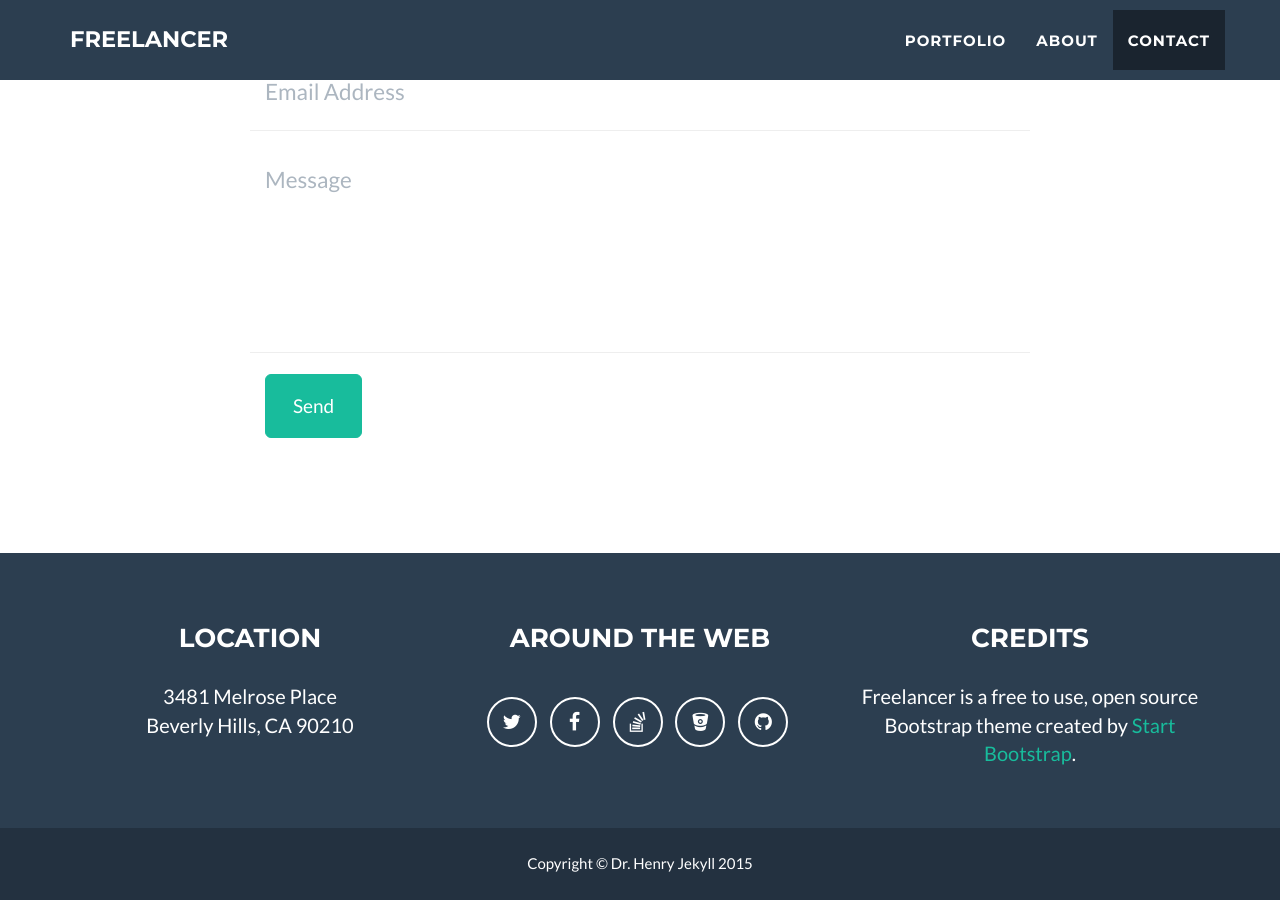
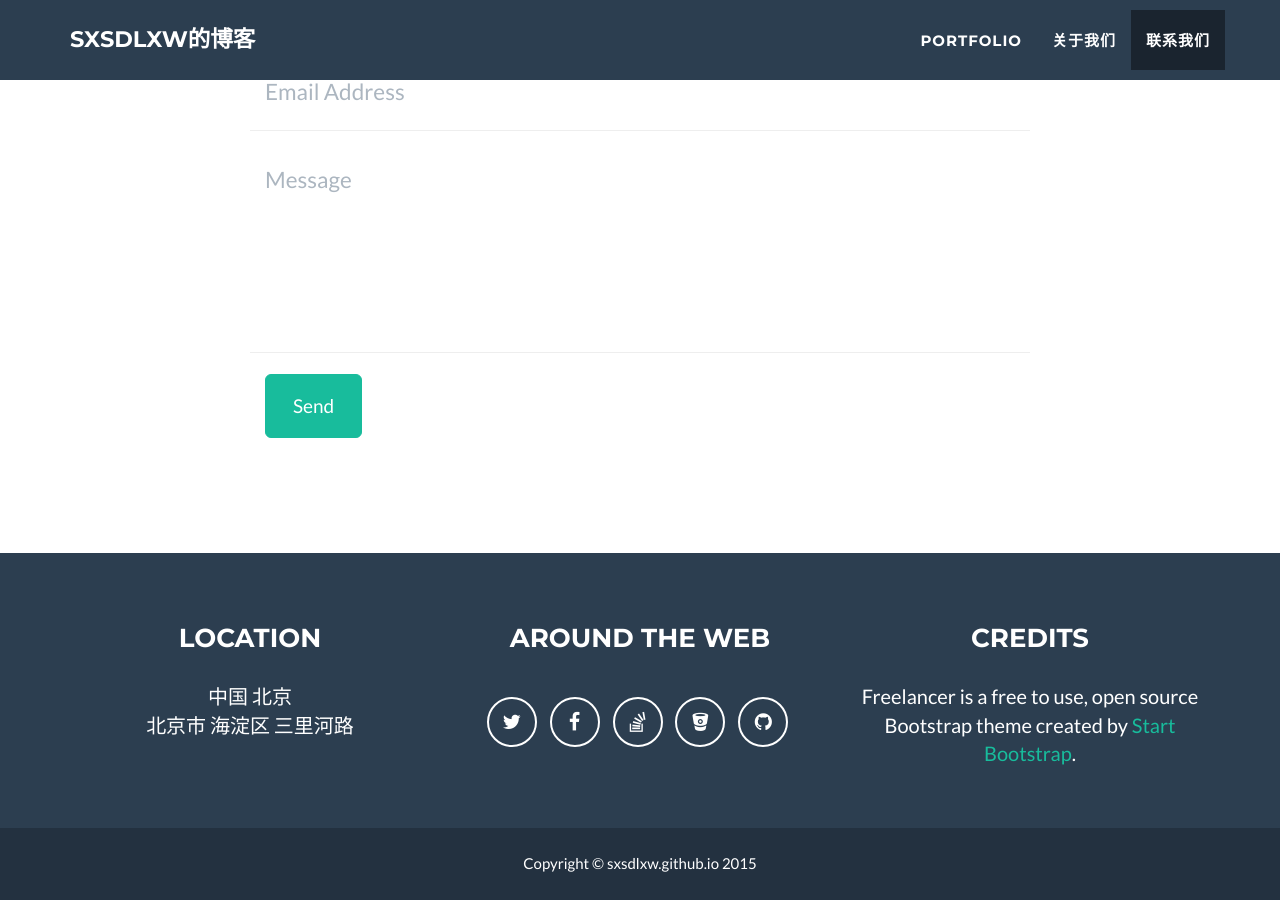
Before and after one commit to sxsdlxw/sxsdlxw.github.io, a Jekyll site: the page built from index.html, in a window 1280 px wide and 900 px high, scrolled down 2485 px. Built offline with Jekyll 4.4.1, drawn with Linux system fonts in a browser that asks for light colours; some of the changed text lies outside the part shown.

Commit message:
modify english to chinese

```diff
--- a/_config.yml
+++ b/_config.yml
@@ -1,8 +1,8 @@
 # Site settings
-title: Freelancer
-email: your-email@domain.com
-url: https://example.github.io
-description: "Write an awesome description for your new site here. You can edit this line in _config.yml. It will appear in your document head meta (for Google search results) and in your feed.xml site description."
+title: sxsdlxw的博客
+email: sxsdlxw@163.com
+url: https://sxsdlxw.github.io
+description: "觉得这个网站不错的话，可以fork一下，要再加个star，就更好了."
 
 # Contact form: comment the line below if you want to stick with the default PHP contact form
 contact: static
@@ -15,7 +15,7 @@ color:
 
 # Footer settings
 footer:
-  copyright: Dr. Henry Jekyll
+  copyright: sxsdlxw.github.io
   location: Location
   social: Around the Web
   credits: Credits
@@ -23,7 +23,7 @@ footer:
 # Social networks usernames (many more available: google-plus, flickr, dribbble, pinterest, instagram, tumblr, linkedin, etc.)
 social:
   - title: twitter
-    url: http://twitter.com/jekyllrb
+    url: http://twitter.com/lookphp
   - title: facebook
     url:
   - title: stack-overflow
@@ -31,13 +31,12 @@ social:
   - title: bitbucket
     url: http://bitbucket.org/jekyll
   - title: github
-    url: http://github.com/jekyll
+    url: http://github.com/sxsdlxw
 
 # Postal address (add as many lines as necessary)
 address:
-  - line: 3481 Melrose Place
-  - line: Beverly Hills, CA 90210
-
+  - line: 中国 北京
+  - line: 北京市 海淀区 三里河路
 # Credits content
 credits: 'Freelancer is a free to use, open source Bootstrap theme created by <a href="http://startbootstrap.com">Start Bootstrap</a>.'
 
--- a/_includes/header.html
+++ b/_includes/header.html
@@ -7,7 +7,7 @@
                     <div class="intro-text">
                         <span class="name">{{ site.title }}</span>
                         <hr class="star-light">
-                        <span class="skills">Web Developer - Graphic Artist - User Experience Designer</span>
+                        <span class="skills">Web Developer - Please keep coding !</span>
                     </div>
                 </div>
             </div>
--- a/_includes/modals.html
+++ b/_includes/modals.html
@@ -30,7 +30,7 @@
                                     </strong>
                                 </li>
                             </ul>
-                            <button type="button" class="btn btn-default" data-dismiss="modal"><i class="fa fa-times"></i> Close</button>
+                            <button type="button" class="btn btn-default" data-dismiss="modal"><i class="fa fa-times"></i> 关闭</button>
                         </div>
                     </div>
                 </div>
--- a/_includes/nav.html
+++ b/_includes/nav.html
@@ -19,13 +19,13 @@
                         <a href="#page-top"></a>
                     </li>
                     <li class="page-scroll">
-                        <a href="#portfolio">Portfolio</a>
+                        <a href="#portfolio">portfolio</a>
                     </li>
                     <li class="page-scroll">
-                        <a href="#about">About</a>
+                        <a href="#about">关于我们</a>
                     </li>
                     <li class="page-scroll">
-                        <a href="#contact">Contact</a>
+                        <a href="#contact">联系我们</a>
                     </li>
                 </ul>
             </div>
```
Also changed, not shown: _includes/contact.html (+5 -5 lines).
